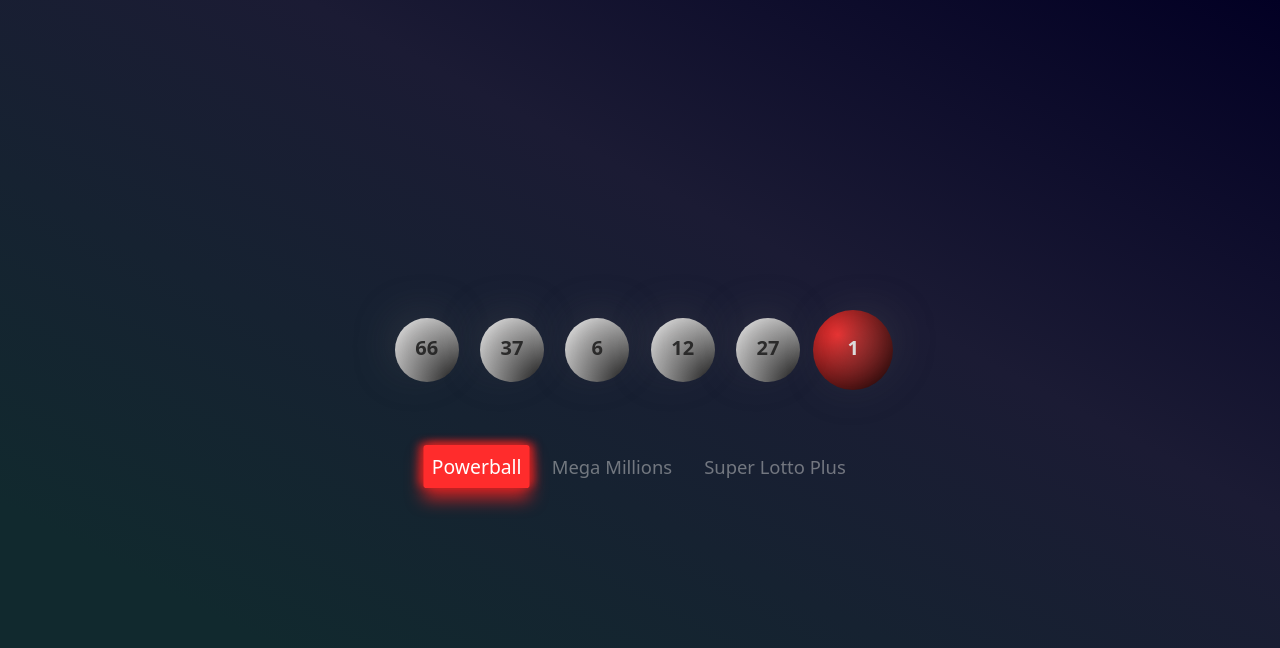
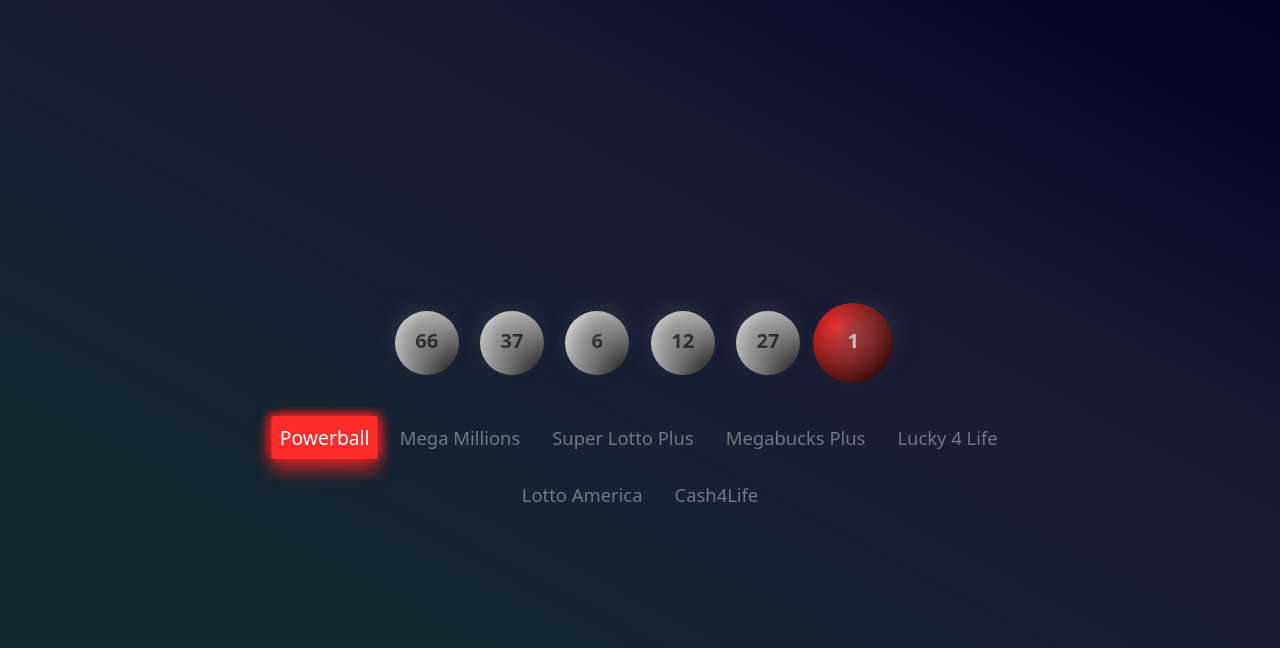
Before and after one commit to charlesmartinreed/make-me-rich-plz, a plain HTML site: page index.html in a window 1280 px wide. Drawn offline with Linux system fonts and the light colour scheme.

Commit message:
Add addtional lotteries.

```diff
--- a/scripts/script.js
+++ b/scripts/script.js
@@ -5,20 +5,57 @@
 const LottoTypes = [
   {
     lottoName: "Powerball",
+    description: "",
     whiteBallsNumRange: { minVal: 1, maxVal: 69 },
     coloredBallNumRange: { minVal: 1, maxVal: 26, ballColor: "#ff2c2c" },
     count: 6,
   },
   {
     lottoName: "Mega Millions",
+    description: "",
     whiteBallsNumRange: { minVal: 1, maxVal: 70 },
     coloredBallNumRange: { minVal: 1, maxVal: 25, ballColor: "#dfaf37" },
     count: 6,
   },
   {
+    // California
     lottoName: "Super Lotto Plus",
+    description: "",
     whiteBallsNumRange: { minVal: 1, maxVal: 47 },
     coloredBallNumRange: { minVal: 1, maxVal: 27, ballColor: "#47b5ff" },
+    count: 6,
+  },
+  {
+    // Maine, New Hampshire, Vermont tri-state
+    lottoName: "Megabucks Plus",
+    description: "",
+    whiteBallsNumRange: { minVal: 1, maxVal: 41 },
+    coloredBallNumRange: { minVal: 1, maxVal: 6, ballColor: "#9C254D" },
+    count: 6,
+  },
+  {
+    // 26 states total
+    lottoName: "Lucky 4 Life",
+    description: "",
+    whiteBallsNumRange: { minVal: 1, maxVal: 48 },
+    coloredBallNumRange: { minVal: 1, maxVal: 18, ballColor: "#009a49" },
+    count: 6,
+  },
+  {
+    // 13 states, mainly midwest
+    // interestingly enough, this one uses red as the main ball color
+    lottoName: "Lotto America",
+    description: "",
+    whiteBallsNumRange: { minVal: 1, maxVal: 52 },
+    coloredBallNumRange: { minVal: 1, maxVal: 10, ballColor: "#2A3990" },
+    count: 6,
+  },
+  {
+    // East Coast mainly, but also includes Florida, Virginia, etc.
+    lottoName: "Cash4Life",
+    description: "",
+    whiteBallsNumRange: { minVal: 1, maxVal: 60 },
+    coloredBallNumRange: { minVal: 1, maxVal: 4, ballColor: "#02245a" },
     count: 6,
   },
 ];
@@ -92,7 +129,7 @@
     ballElement.classList = "number-result";
 
     let ballShadow = document.createElement("span");
-    ballShadow.classList = "numberShadow";
+    ballShadow.classList = "number-result-shadow";
     ballElement.insertAdjacentElement("afterend", ballShadow);
 
     numberEl.appendChild(ballElement);
@@ -211,16 +248,25 @@
   let darkenFactor = darkenPercentage / 100;
 
   for (let i = 0; i < hexCode.length - 1; i += 2) {
+    console.log("hex is", hexCode.substring(i, i + 2));
     splitHexValues.push(hexCode.substring(i, i + 2));
   }
 
   // this is just quick, easy code so I'm not controlling for errors when value is below 0
   splitHexValues = splitHexValues.map((value) => {
-    return Math.abs(
-      Number(parseInt(value, 16)) -
-        Math.round(Number(parseInt(value, 16)) * darkenFactor)
-    ).toString(16);
+    if (value === "00") {
+      return value;
+    } else {
+      let calc = Math.abs(
+        Number(parseInt(value, 16)) -
+          Math.round(Number(parseInt(value, 16)) * darkenFactor)
+      ).toString(16);
+      console.log("calc is", calc);
+      return calc;
+    }
   });
+
+  console.log(splitHexValues.join(""));
 
   return `#${splitHexValues.join("")}`;
 }
--- a/styles/style.css
+++ b/styles/style.css
@@ -91,10 +91,26 @@
     #625f5fbb,
     rgba(110, 104, 104, 0) 65%
   );
-  filter: blur(22px);
+  filter: blur(12px);
   z-index: 2;
 
   border-radius: 50%;
+}
+
+.number-result-shadow {
+  position: absolute;
+  left: 50%;
+  bottom: 0;
+  z-index: 10;
+  margin-left: -5px;
+  width: 10px;
+  height: 40px;
+  background: hsla(0, 0%, 8%, 0.3);
+  -webkit-box-shadow: 0 0 20px 10px hsl(0deg 0% 8% / 30%);
+  box-shadow: 0 0 20px 10px hsl(0deg 0% 8% / 30%);
+  border-radius: 30px/40px;
+  -webkit-transform: scaleY(0.2);
+  transform: scaleY(0.2);
 }
 
 #lotto-type-select {
@@ -156,7 +172,9 @@
 
 @media screen and (max-width: 750px) {
   #numbers-container {
+    width: 55%;
     grid-template-columns: repeat(3, 1fr);
+    /* column-gap: 0.2rem;   */
     margin: 2rem;
   }
 
```
